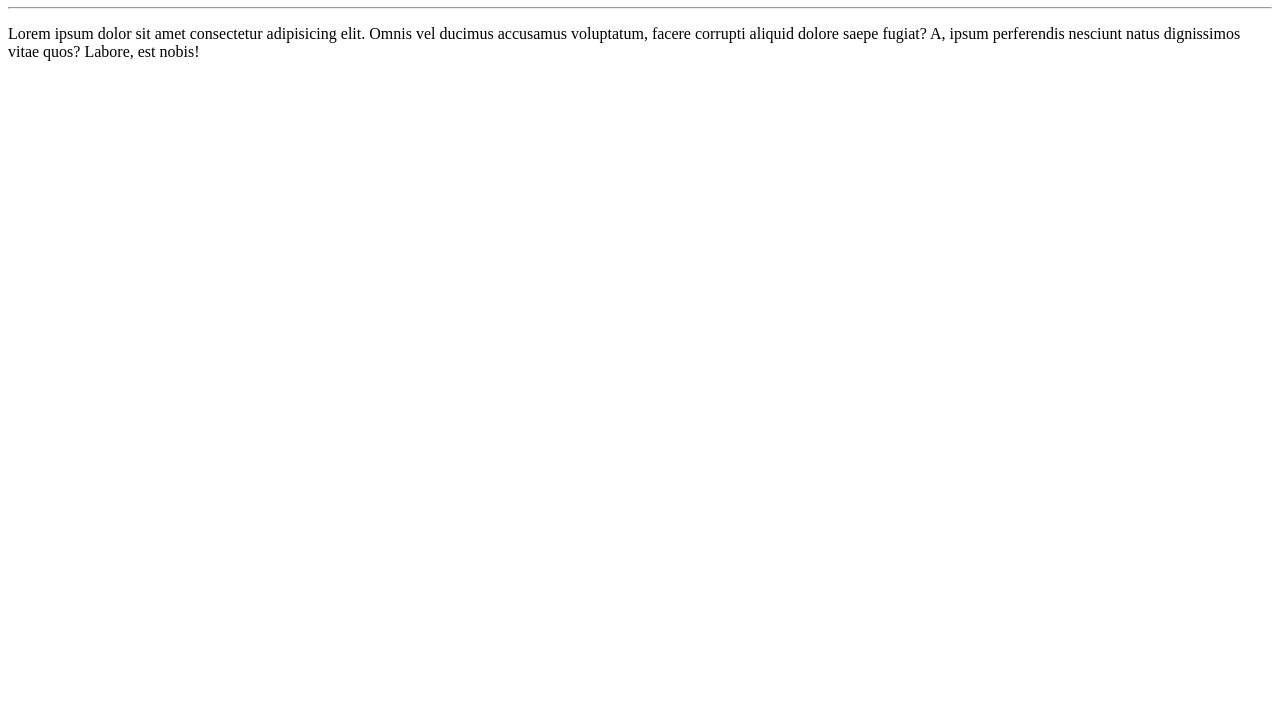
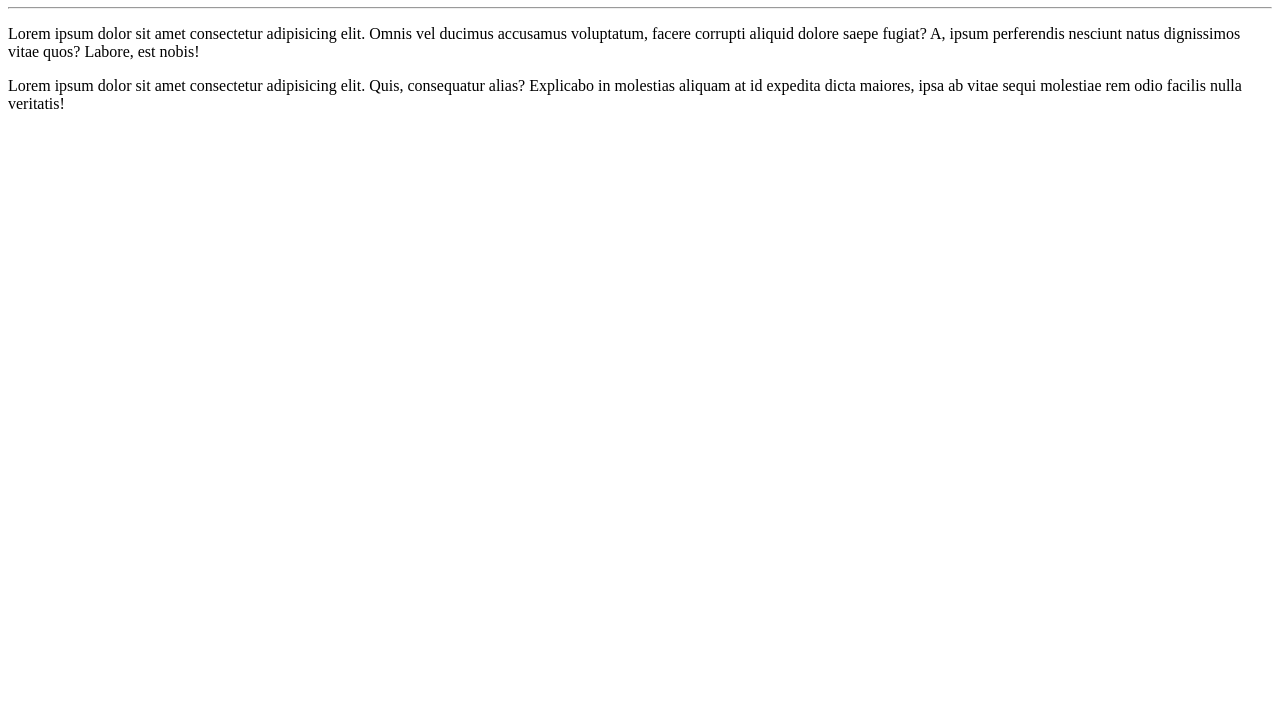
Before and after one commit to Deh9317/-Ola-Mundo-, a plain HTML site: page site-exemplo/index.html in a window 1280 px wide. Shown: the part 73-800 px from the top of the page. Drawn offline with Linux system fonts and the light colour scheme.

Commit message:
adicionei um paragrafo

```diff
--- a/site-exemplo/index.html
+++ b/site-exemplo/index.html
@@ -9,5 +9,6 @@
     <h1>Olá, Mundo!</h1>
     <hr>
     <p>Lorem ipsum dolor sit amet consectetur adipisicing elit. Omnis vel ducimus accusamus voluptatum, facere corrupti aliquid dolore saepe fugiat? A, ipsum perferendis nesciunt natus dignissimos vitae quos? Labore, est nobis!</p>
+    <p>Lorem ipsum dolor sit amet consectetur adipisicing elit. Quis, consequatur alias? Explicabo in molestias aliquam at id expedita dicta maiores, ipsa ab vitae sequi molestiae rem odio facilis nulla veritatis!</p>
 </body>
 </html>
```
